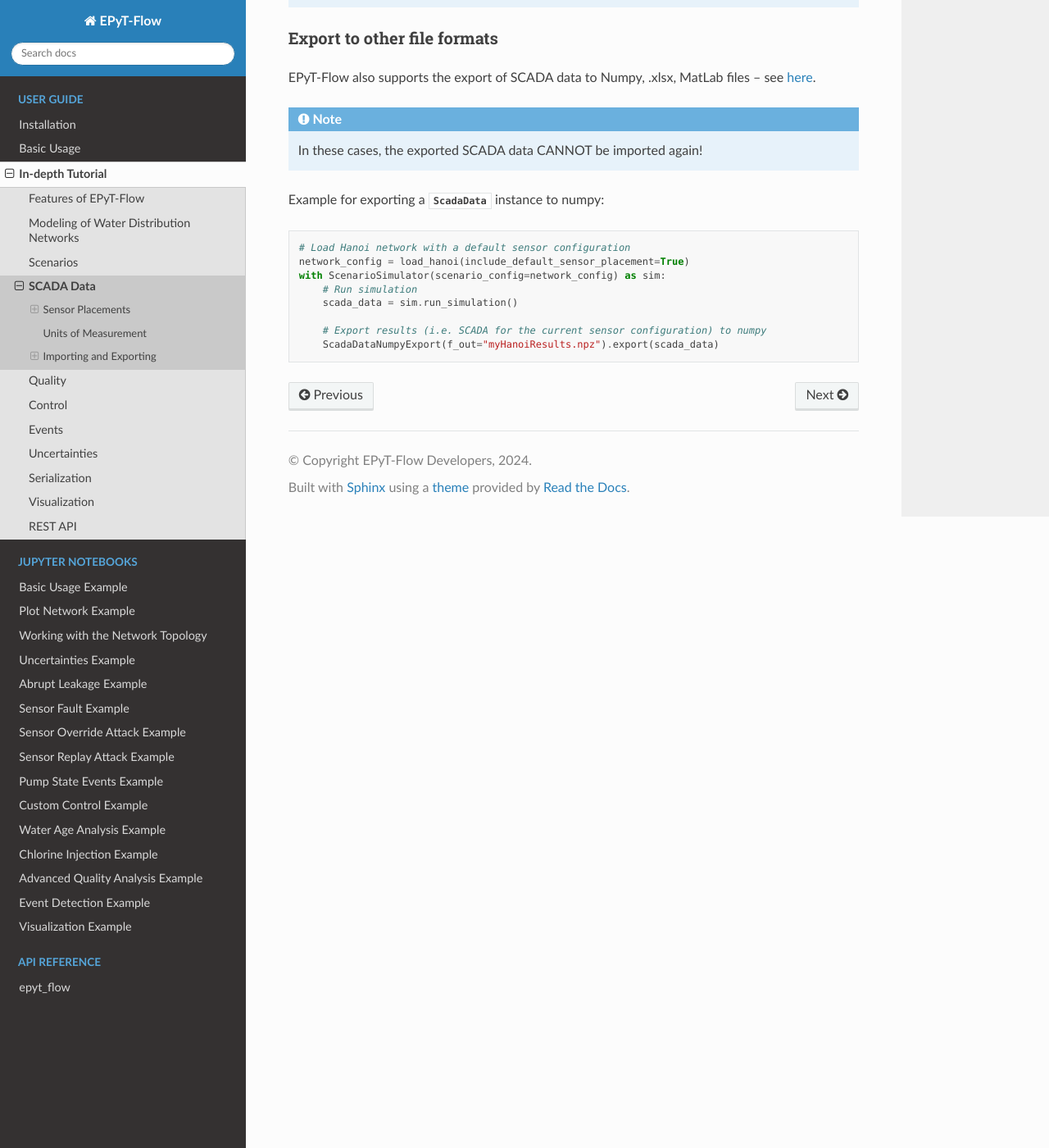
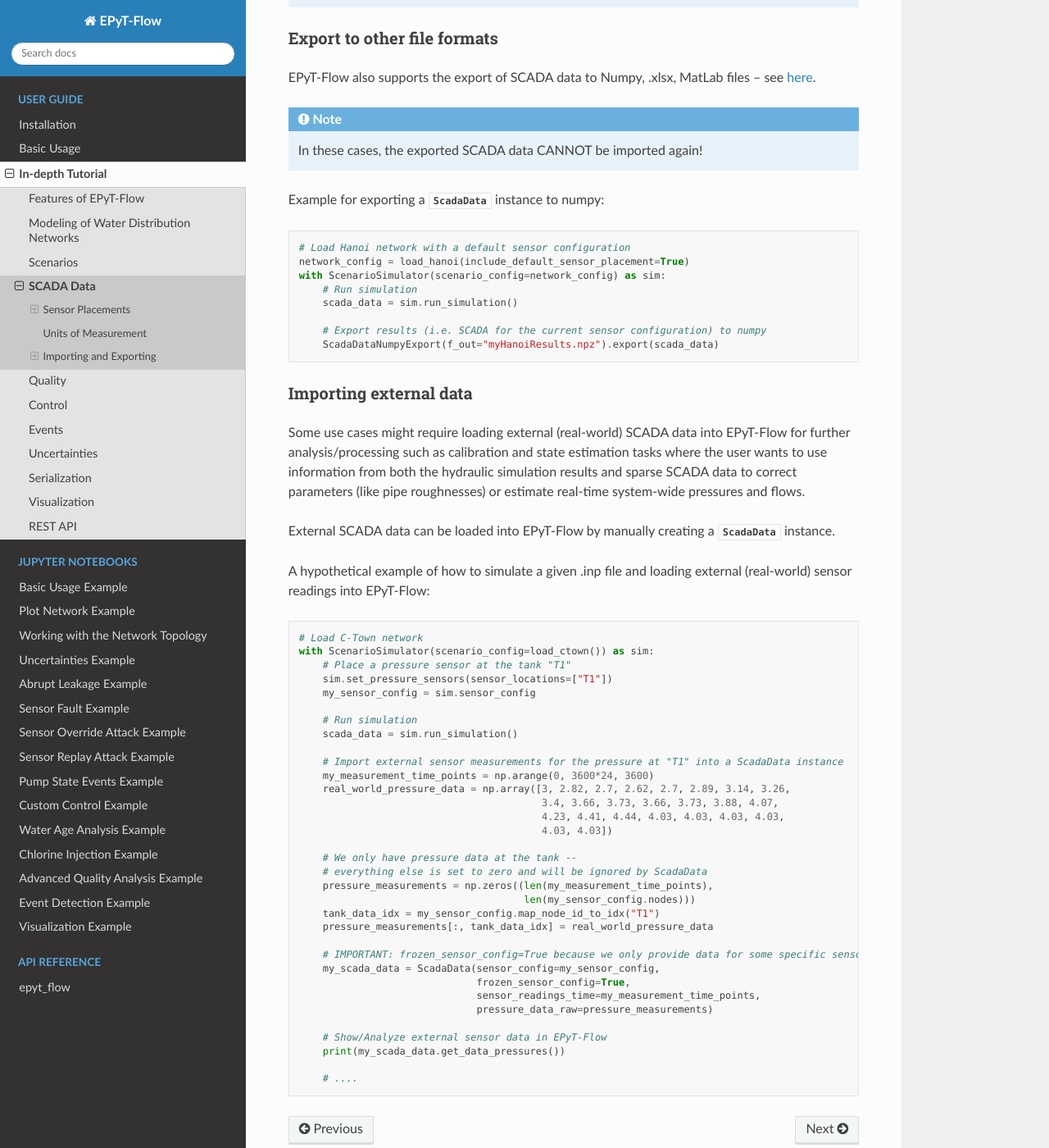
Before and after one commit to WaterFutures/EPyT-Flow, a Sphinx documentation site: the page built from docs/tut.scada.rst, in a window 1280 px wide and 1400 px high, scrolled down 6757 px. Shown: the whole window at 82% size. Built offline with Sphinx 7.4.7 and the Read the Docs theme 3.1.0, drawn with Linux system fonts in a browser that asks for light colours.

Commit message:
#24 Add example on how to load custom/external data into EPyT-Flow

```diff
--- a/docs/tut.scada.rst
+++ b/docs/tut.scada.rst
@@ -413,3 +413,54 @@ instance to numpy:
 
         # Export results (i.e. SCADA for the current sensor configuration) to numpy
         ScadaDataNumpyExport(f_out="myHanoiResults.npz").export(scada_data)
+
+
+Importing external data
+-----------------------
+
+Some use cases might require loading external (real-world) SCADA data into EPyT-Flow for further
+analysis/processing such as calibration and state estimation tasks where the user wants to use
+information from both the hydraulic simulation results and sparse SCADA data to
+correct parameters (like pipe roughnesses) or estimate real-time system-wide pressures and flows.
+
+External SCADA data can be loaded into EPyT-Flow by manually creating a
+:class:`~epyt_flow.simulation.scada.scada_data.ScadaData` instance.
+
+A hypothetical example of how to simulate a given .inp file and
+loading external (real-world) sensor readings into EPyT-Flow:
+
+.. code-block:: python
+
+    # Load C-Town network
+    with ScenarioSimulator(scenario_config=load_ctown()) as sim:
+        # Place a pressure sensor at the tank "T1"
+        sim.set_pressure_sensors(sensor_locations=["T1"])
+        my_sensor_config = sim.sensor_config
+
+        # Run simulation
+        scada_data = sim.run_simulation()
+
+        # Import external sensor measurements for the pressure at "T1" into a ScadaData instance
+        my_measurement_time_points = np.arange(0, 3600*24, 3600)
+        real_world_pressure_data = np.array([3, 2.82, 2.7, 2.62, 2.7, 2.89, 3.14, 3.26,
+                                             3.4, 3.66, 3.73, 3.66, 3.73, 3.88, 4.07,
+                                             4.23, 4.41, 4.44, 4.03, 4.03, 4.03, 4.03,
+                                             4.03, 4.03])
+
+        # We only have pressure data at the tank --
+        # everything else is set to zero and will be ignored by ScadaData
+        pressure_measurements = np.zeros((len(my_measurement_time_points),
+                                          len(my_sensor_config.nodes)))
+        tank_data_idx = my_sensor_config.map_node_id_to_idx("T1")
+        pressure_measurements[:, tank_data_idx] = real_world_pressure_data
+
+        # IMPORTANT: frozen_sensor_config=True because we only provide data for some specific sensors!
+        my_scada_data = ScadaData(sensor_config=my_sensor_config,
+                                  frozen_sensor_config=True,
+                                  sensor_readings_time=my_measurement_time_points,
+                                  pressure_data_raw=pressure_measurements)
+
+        # Show/Analyze external sensor data in EPyT-Flow
+        print(my_scada_data.get_data_pressures())
+
+        # ....
```
